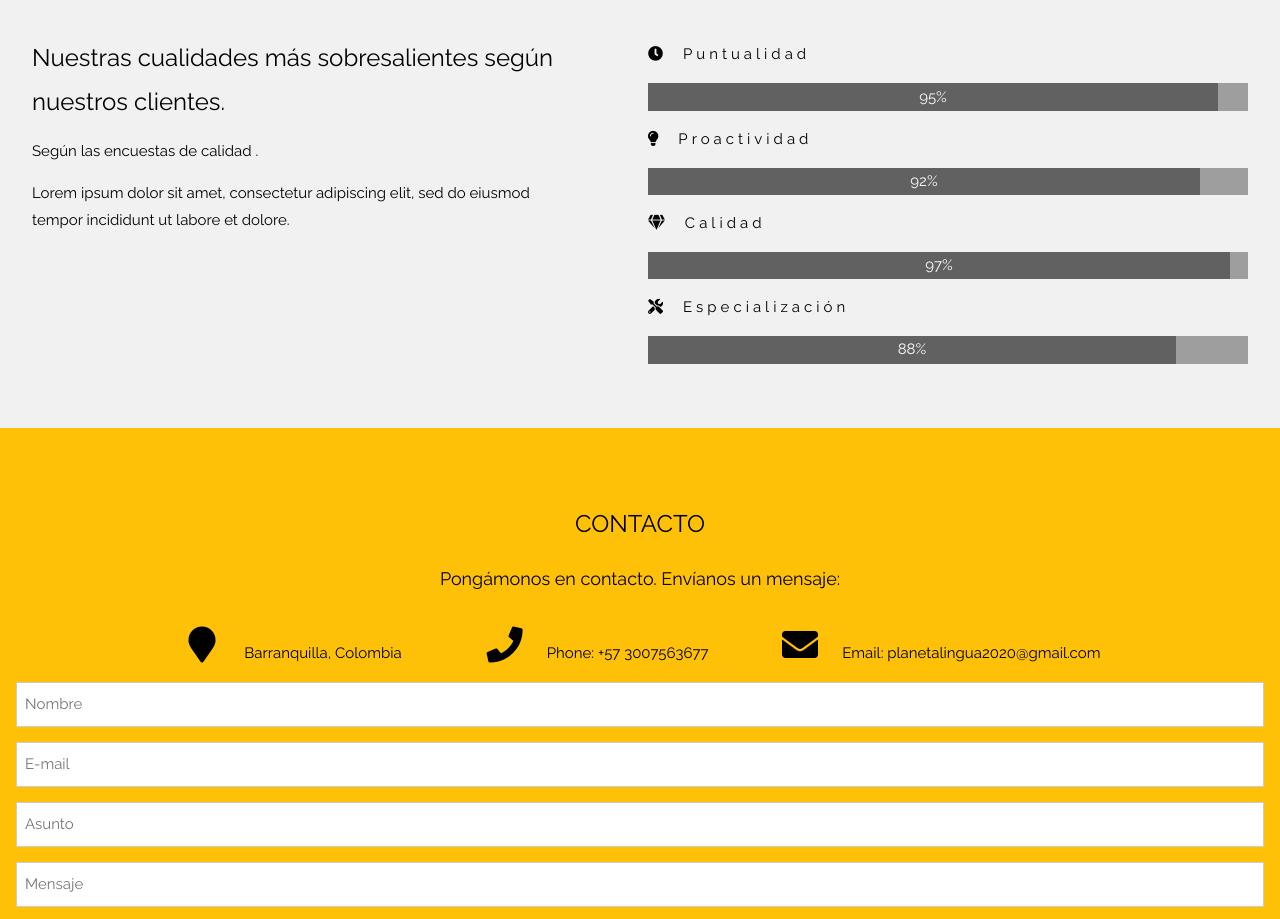
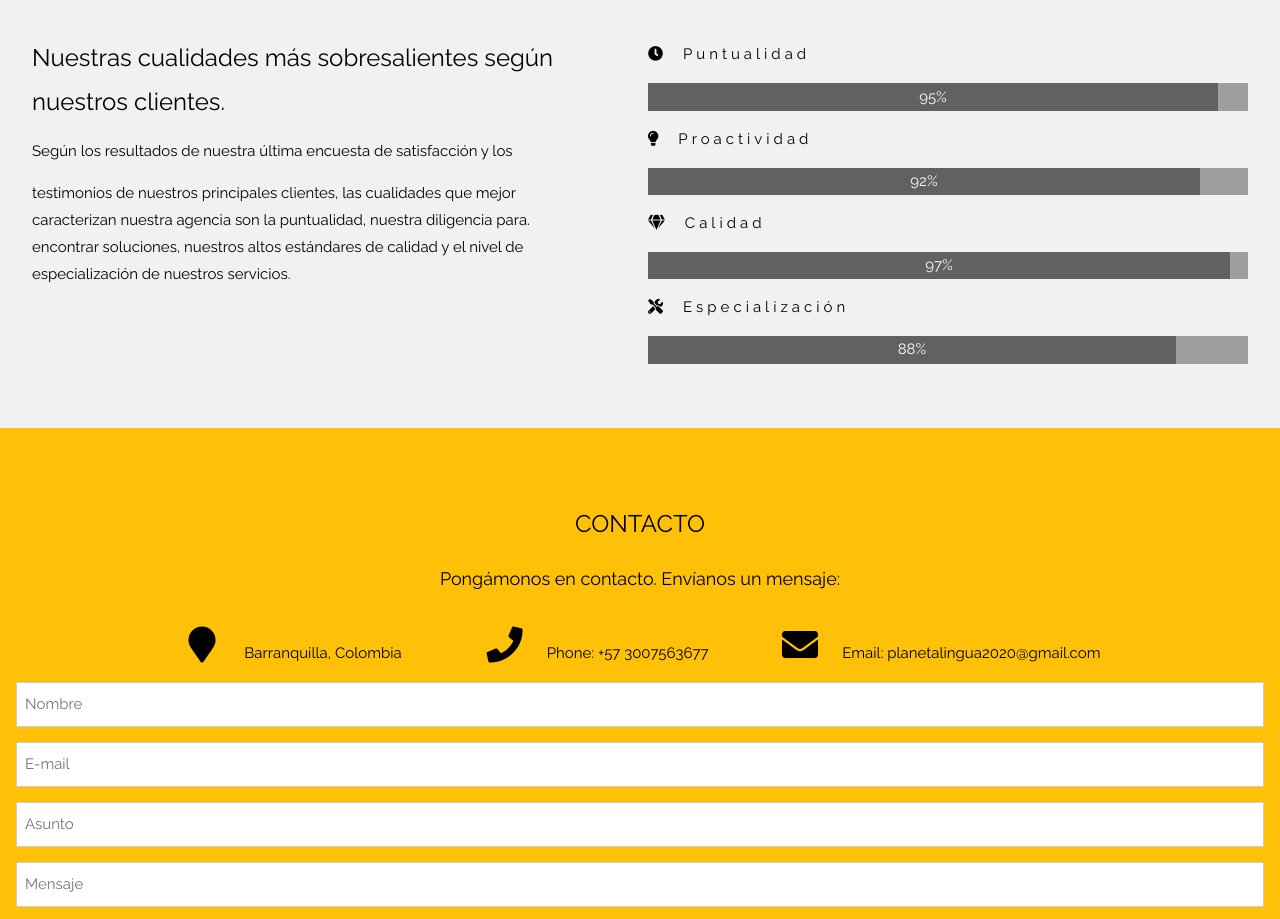
Before and after one commit to RosnenOrozco/PlanetaLingua, a plain HTML site: page index.html in a window 1280 px wide. Shown: the part 3120-4039 px from the top of the page. Drawn offline with nearby package versions, Linux system fonts and the light colour scheme.

Commit message:
Update index.html

```diff
--- a/index.html
+++ b/index.html
@@ -320,9 +320,12 @@ body, html {
   <div class="w3-row-padding">
     <div class="w3-col m6">
       <h3>Nuestras cualidades más sobresalientes según nuestros clientes.</h3>
-      <p>Según las encuestas de calidad .</p>
-      <p>Lorem ipsum dolor sit amet, consectetur adipiscing elit, sed do eiusmod<br>
-      tempor incididunt ut labore et dolore.</p>
+      <p>Según los resultados de nuestra última encuesta de satisfacción y los</p>
+      <p>testimonios de nuestros principales clientes, las cualidades que mejor<br>
+      caracterizan nuestra agencia son la puntualidad, nuestra diligencia para.<br>
+      encontrar soluciones, nuestros altos estándares de calidad y el nivel de<br>
+      especialización de nuestros servicios.</p>
+      <p></p>
     </div>
     <div class="w3-col m6">
       <p class="w3-wide"><i class="fa fa-clock w3-margin-right"></i>Puntualidad</p>
```
